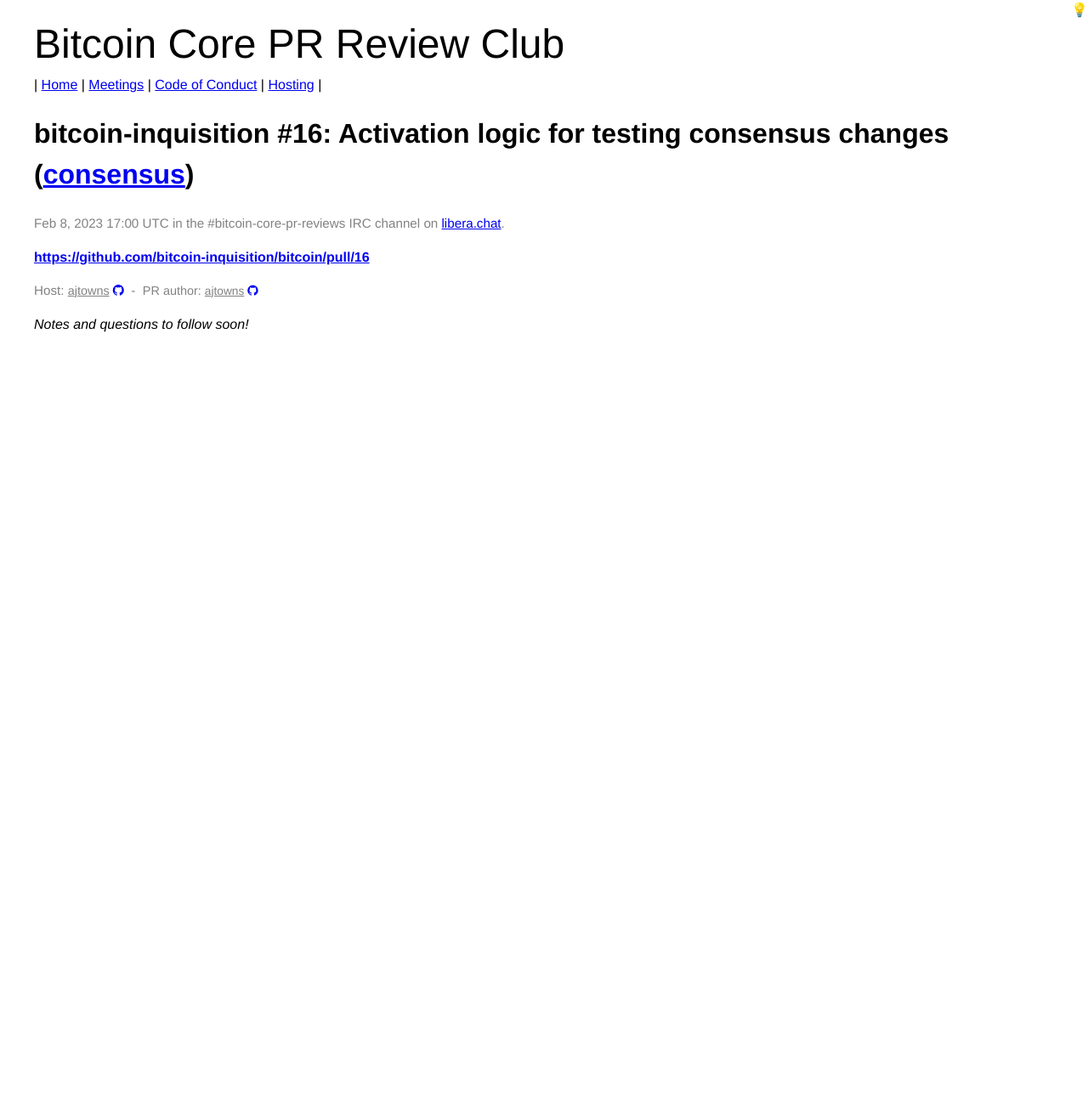
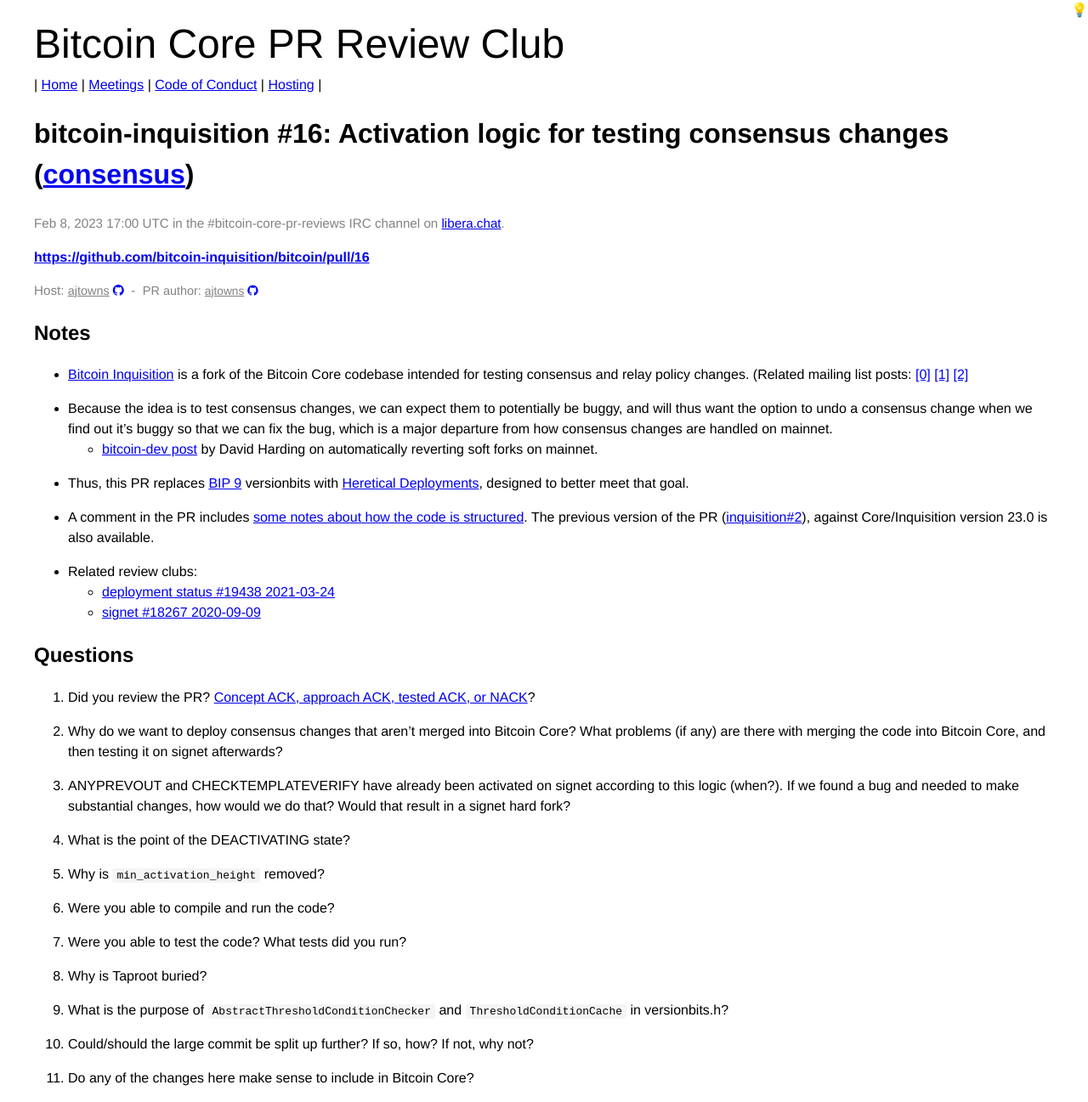
Before and after one commit to bitcoin-core-review-club/website, a Jekyll site: the page built from _posts/2023-02-08-bitcoin-inquisition-#16.md, in a window 1280 px wide. Shown: the whole page at 85% size. Built offline with Jekyll 4.4.1, drawn with Linux system fonts in a browser that asks for light colours; before the commit the page ends 916 px from its top, so only the background shows below that.

Commit message:
notes questions inquisition-16

```diff
--- a/_posts/2023-02-08-bitcoin-inquisition-#16.md
+++ b/_posts/2023-02-08-bitcoin-inquisition-#16.md
@@ -11,15 +11,45 @@
 commit:
 ---
 
-_Notes and questions to follow soon!_
+## Notes
 
-<!-- TODO: Before meeting, add notes and questions
-## Notes
+* [Bitcoin Inquisition](https://github.com/bitcoin-inquisition/bitcoin/wiki) is a fork of the Bitcoin Core codebase intended for testing consensus and relay policy changes. (Related mailing list posts: [[0]](https://lists.linuxfoundation.org/pipermail/bitcoin-dev/2022-September/020921.html) [[1]](https://lists.linuxfoundation.org/pipermail/bitcoin-dev/2022-October/020964.html) [[2]](https://lists.linuxfoundation.org/pipermail/bitcoin-dev/2022-December/021275.html)
+
+* Because the idea is to test consensus changes, we can expect them to potentially be buggy, and will thus want the option to undo a consensus change when we find out it's buggy so that we can fix the bug, which is a major departure from how consensus changes are handled on mainnet.
+  * [bitcoin-dev post](https://lists.linuxfoundation.org/pipermail/bitcoin-dev/2022-April/020242.html) by David Harding on automatically reverting soft forks on mainnet.
+
+* Thus, this PR replaces [BIP 9](https://github.com/bitcoin/bips/blob/master/bip-0009.mediawiki) versionbits with [Heretical Deployments](https://github.com/bitcoin-inquisition/bitcoin/wiki/Heretical-Deployments), designed to better meet that goal.
+
+* A comment in the PR includes [some notes about how the code is structured](https://github.com/bitcoin-inquisition/bitcoin/pull/16#pullrequestreview-1264958327). The previous version of the PR ([inquisition#2](https://github.com/bitcoin-inquisition/bitcoin/pull/16)), against Core/Inquisition version 23.0 is also available.
+
+* Related review clubs:
+  * [deployment status #19438 2021-03-24](https://bitcoincore.reviews/19438)
+  * [signet #18267 2020-09-09](https://bitcoincore.reviews/18267)
 
 ## Questions
 1. Did you review the PR? [Concept ACK, approach ACK, tested ACK, or NACK](https://github.com/bitcoin/bitcoin/blob/master/CONTRIBUTING.md#peer-review)?
--->
 
+2. Why do we want to deploy consensus changes that aren't merged into Bitcoin Core? What problems (if any) are there with merging the code into Bitcoin Core, and then testing it on signet afterwards?
+
+3. ANYPREVOUT and CHECKTEMPLATEVERIFY have already been activated on signet according to this logic (when?). If we found a bug and needed to make
+substantial changes, how would we do that? Would that result in a signet hard fork?
+
+5. What is the point of the DEACTIVATING state?
+
+6. Why is `min_activation_height` removed?
+
+7. Were you able to compile and run the code?
+
+8. Were you able to test the code? What tests did you run?
+
+9. Why is Taproot buried?
+
+10. What is the purpose of `AbstractThresholdConditionChecker` and `ThresholdConditionCache` in versionbits.h?
+
+11. Could/should the large commit be split up further? If so, how? If not,
+why not?
+
+12. Do any of the changes here make sense to include in Bitcoin Core?
 
 <!-- TODO: After meeting, uncomment and add meeting log between the irc tags
 ## Meeting Log
```
